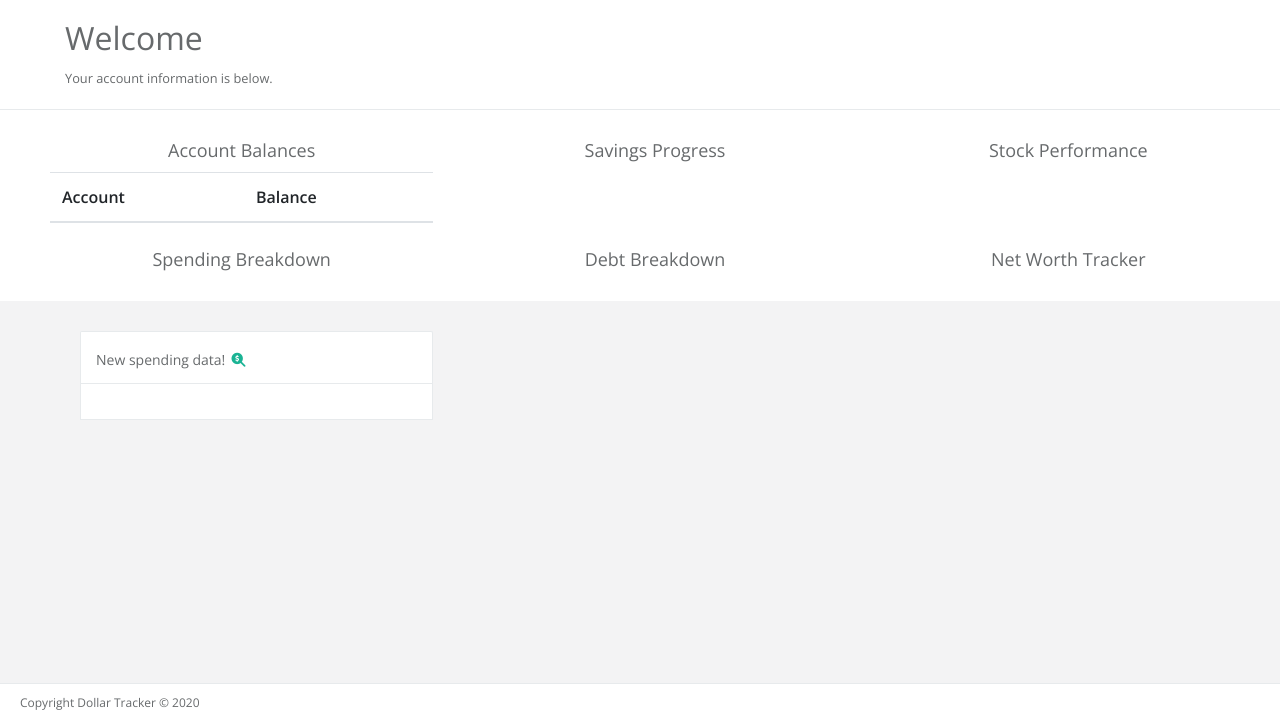
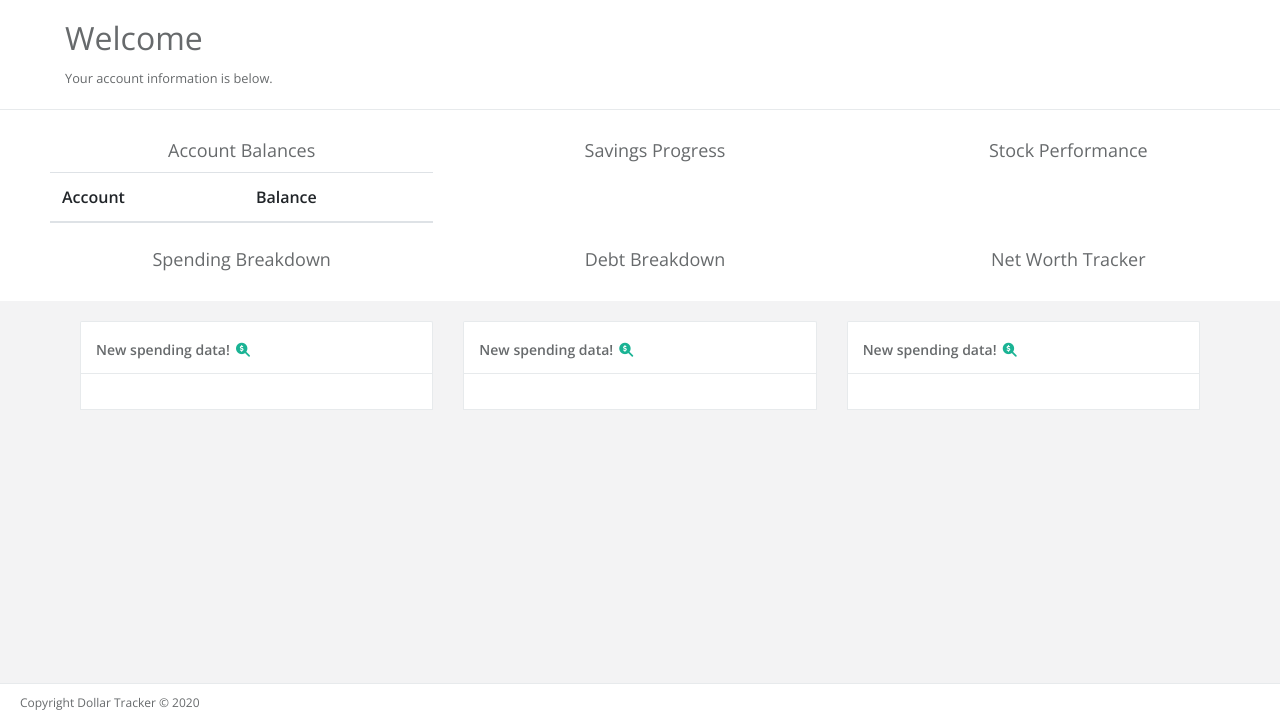
Before and after one commit to rooneyshuman/dollar-tracker, a Flask app: template templates/index.html in a window 1280 px wide. Shown: the part 78-800 px from the top of the page. Run offline with Flask 2, Linux system fonts and the light colour scheme; the template is opened without the code that fills it, so the values that code supplies are empty; some libraries are stand-ins or nearby versions; some web fonts are replaced.

Commit message:
Add placeholders for dashboard content

```diff
--- a/static/sass/main.scss
+++ b/static/sass/main.scss
@@ -9,6 +9,9 @@ $accent-color--orange: #f8ac59;
 $accent-color--blue: #1c84c6;
 $accent-color--aqua: #23c6c8;
 $accent-color--gray: #5e5e5e;
+// Element colors
+$border-color--gray: #e7eaec;
+$text-color--gray: #676a6c;
 
 html {
   background-color: $background--gray;
@@ -18,7 +21,7 @@ body {
   font-family: 'Open Sans', Helvetica, Arial, sans-serif;
   font-weight: 300;
   font-style: normal;
-  color: #676a6c;
+  color: $text-color--gray;
 }
 
 h1,
@@ -59,7 +62,7 @@ a:hover .nav-icon:before {
 }
 
 .nav-icon {
-  color: #676a6c;
+  color: $text-color--gray;
   display: inline-block;
 }
 
@@ -107,7 +110,7 @@ a:hover .nav-icon:before {
 }
 
 .gray-bg {
-  background-color: #f3f3f4;
+  background-color: $background--gray;
 }
 
 .white-bg {
@@ -130,7 +133,7 @@ a:hover .nav-icon:before {
 
 .dashboard-header {
   border-top: 0;
-  border-bottom: 1px solid #e7eaec;
+  border-bottom: 1px solid $border-color--gray;
   background-color: #fff;
   padding: 20px 20px 20px 50px;
 }
@@ -141,12 +144,11 @@ a:hover .nav-icon:before {
 
 .dashboard-content {
   padding: 20px 10px 30px;
-  margin: 10px 70px;
 }
 
-.spending-title {
+.dashboard-col-title {
   background-color: #fff;
-  border-color: #e7eaec;
+  border-color: $border-color--gray;
   border-style: solid solid none;
   border-width: 1px;
   margin-bottom: 0;
@@ -154,10 +156,10 @@ a:hover .nav-icon:before {
   border-radius: 2px 2px 0 0;
 }
 
-.spending-title h6 {
+.dashboard-col-title h6 {
   display: inline-block;
   font-size: 14px;
-  font-weight: 400;
+  font-weight: 600;
   margin: 0 0 5px;
   padding: 0;
   text-overflow: ellipsis;
@@ -170,15 +172,22 @@ a:hover .nav-icon:before {
   color: $brand-color--teal;
 }
 
-.spending-content {
+.dashboard-col-content {
   clear: both;
   background-color: #fff;
   margin-bottom: 25px;
   margin-top: 0;
   padding: 15px 20px 20px 20px;
-  border-color: #e7eaec;
+  border-color: $border-color--gray;
   border-style: solid;
   border-width: 1px;
+}
+
+.dashboard-col {
+  clear: both;
+  margin-bottom: 25px;
+  margin-top: 0;
+  padding: 0;
 }
 
 .card {
@@ -192,7 +201,7 @@ a:hover .nav-icon:before {
 
 .footer {
   background: none repeat scroll 0 0 #fff;
-  border-top: 1px solid #e7eaec;
+  border-top: 1px solid $border-color--gray;
   bottom: 0;
   left: 0;
   padding: 10px 20px;
@@ -205,6 +214,6 @@ a:hover .nav-icon:before {
   font-family: 'Open Sans', Helvetica, Arial, sans-serif;
   font-weight: 300;
   font-style: normal;
-  color: #676a6c;
+  color: $text-color--gray;
   font-size: 12px;
 }
--- a/templates/index.html
+++ b/templates/index.html
@@ -62,18 +62,36 @@
       <div class="col-lg-12">
         <div class="row">
           <div class="col-lg-4">
-            <div class="spending-breakdown">
-              <div class="spending-title">
+            <div class="dashboard-col spending-breakdown">
+              <div class="dashboard-col-title">
                 <h6>New spending data!</h6>
                 <i class="fas fa-search-dollar spending-icon"></i>
-                <!-- <i class="fas fa-money-bill-wave spending-icon"></i> -->
               </div>
-              <div class="spending-content">
+              <div class="dashboard-col-content">
               </div>
             </div>
           </div>
-          <div class="col-lg-4"></div>
-          <div class="col-lg-4"></div>
+          <div class="col-lg-4">
+            <div class="dashboard-col">
+              <div class="dashboard-col-title">
+                <h6>New spending data!</h6>
+                <i class="fas fa-search-dollar spending-icon"></i>
+              </div>
+              <div class="dashboard-col-content">
+              </div>
+            </div>
+          </div>
+          <div class="col-lg-4">
+            <div class="dashboard-col spending">
+              <div class="dashboard-col-title">
+                <h6>New spending data!</h6>
+                <i class="fas fa-search-dollar spending-icon"></i>
+              </div>
+              <div class="dashboard-col-content">
+              </div>
+            </div>
+
+          </div>
         </div>
       </div>
     </div>
```
Also changed, not shown: 1 other file.
